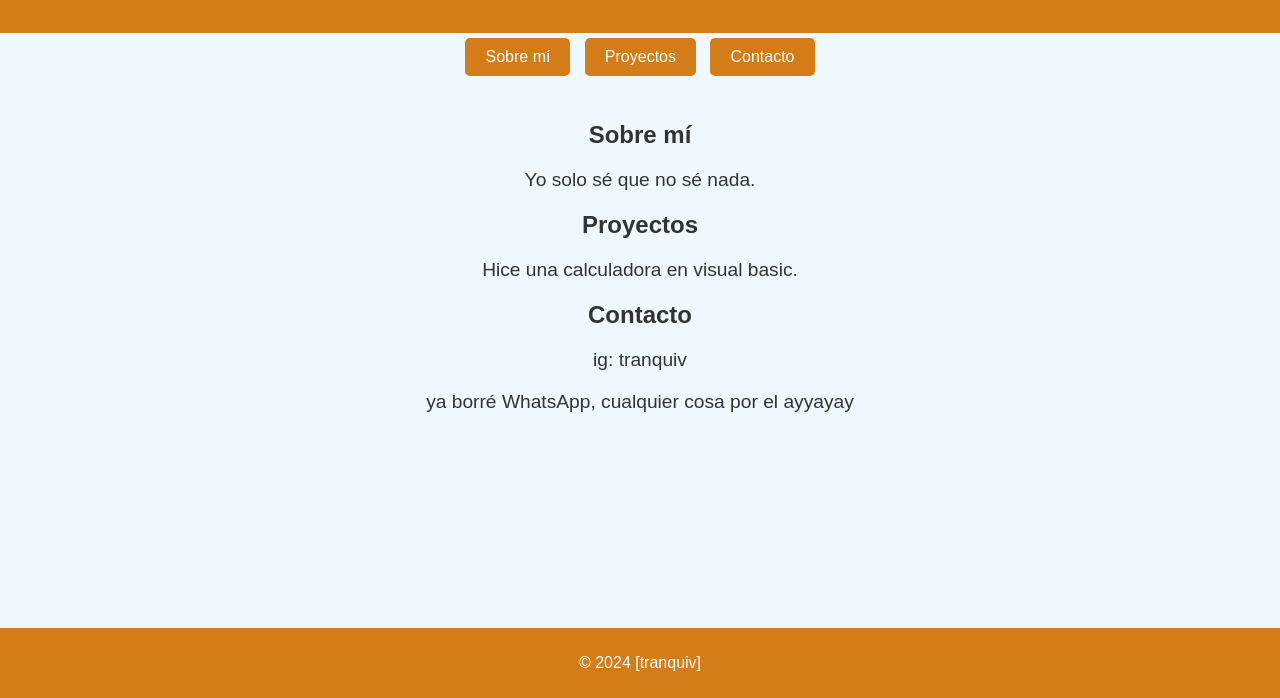
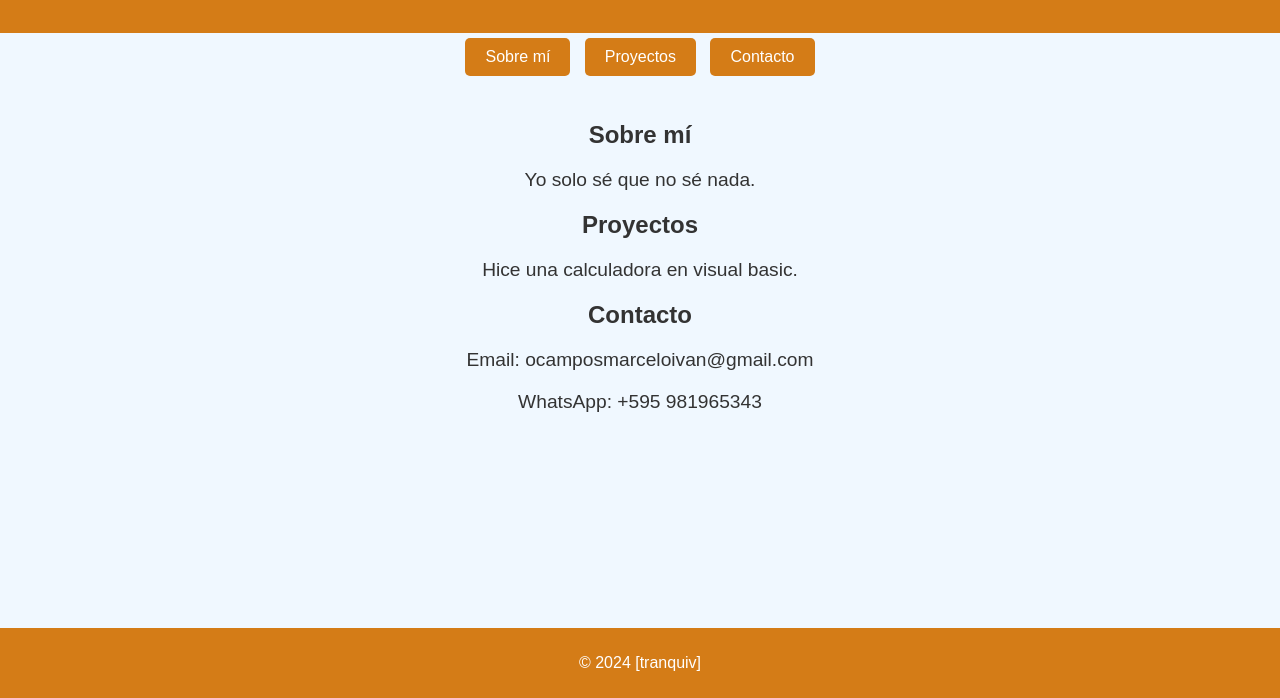
Before and after one commit to tranquiv/my-sitio-web, a plain HTML site: page index.html in a window 1280 px wide. Shown: the part 102-800 px from the top of the page. Drawn offline with Linux system fonts and the light colour scheme.

Commit message:
Add files via upload

```diff
--- a/index.html
+++ b/index.html
@@ -29,8 +29,8 @@
         </section>
         <section id="contacto">
             <h2>Contacto</h2>
-            <p>ig: tranquiv</p>
-            <p>ya borré WhatsApp, cualquier cosa por el ayyayay</p>
+            <p>Email: ocamposmarceloivan@gmail.com</p>
+            <p>WhatsApp: +595 981965343</p>
         </section>
 
     </main>
```
